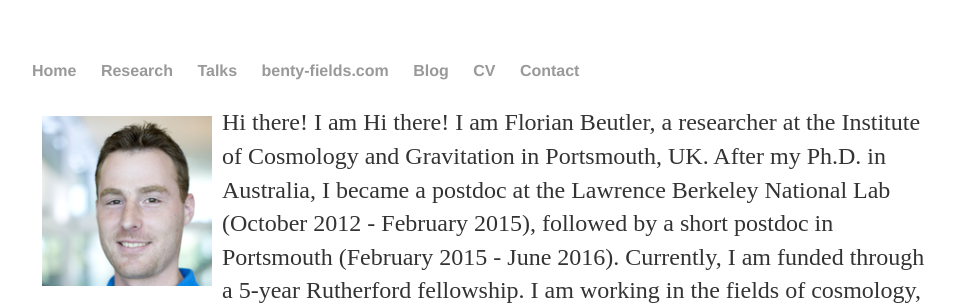
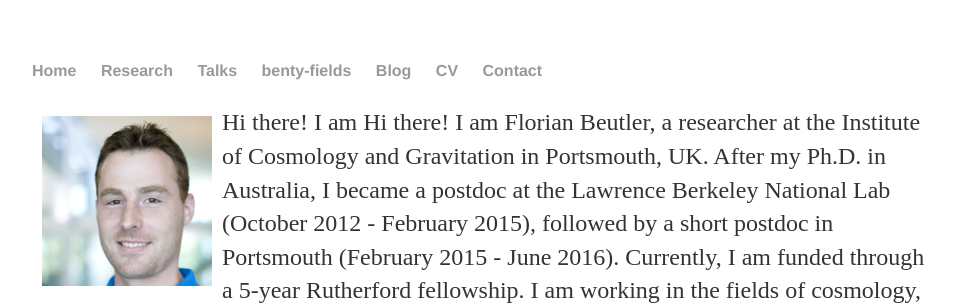
Before and after one commit to fbeutler/fbeutler.github.io, a Jekyll site: the page built from index.html, in a window 1280 px wide. Shown: the top 305 px of the page, without its empty margins (160-1119 px from the left). Built offline with Jekyll 4.4.1, drawn with Linux system fonts in a browser that asks for light colours.

Commit message:
Update default.html

```diff
--- a/_layouts/default.html
+++ b/_layouts/default.html
@@ -14,7 +14,7 @@
         <li><a href="/">Home</a></li>
         <li><a href="/research/projects.html">Research</a></li>
         <li><a href="/talks/talks.html">Talks</a></li>
-        <li><a href="/benty-fields/benty-fields.html">benty-fields.com</a></li>
+        <li><a href="/benty-fields/benty-fields.html">benty-fields</a></li>
         <li><a href="https://mystatisticsblog.blogspot.com/" target="_blank">Blog</a></li>
         <li><a href="/cv">CV</a></li>
         <li><a href="/contact/contact.html">Contact</a></li>
```
